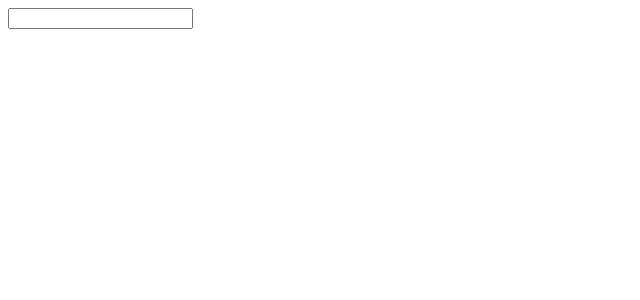
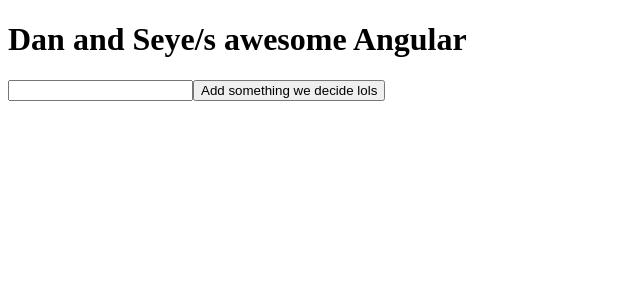
Before and after one commit to seyesij/Angular-4, an Angular app in the folder angular-app/: page / in a window 1280 px wide. Shown: the top 300 px of the page, without its empty margins (0-640 px from the left). Built offline with nearby package versions, Linux system fonts and the light colour scheme.

Commit message:
make temporary title and input

```diff
--- a/angular-app/src/app/app.component.html
+++ b/angular-app/src/app/app.component.html
@@ -1,2 +1,4 @@
+<h1>{{ title }}</h1>
+
 <input type="text" [(ngModel)]="name">
-<p>{{ name }}</p>
+<button>Add something we decide lols</button>
--- a/angular-app/src/app/app.component.ts
+++ b/angular-app/src/app/app.component.ts
@@ -6,5 +6,5 @@
   styleUrls: ['./app.component.css']
 })
 export class AppComponent {
-  title = '';
+  title = 'Dan and Seye/s awesome Angular';
 }
```
